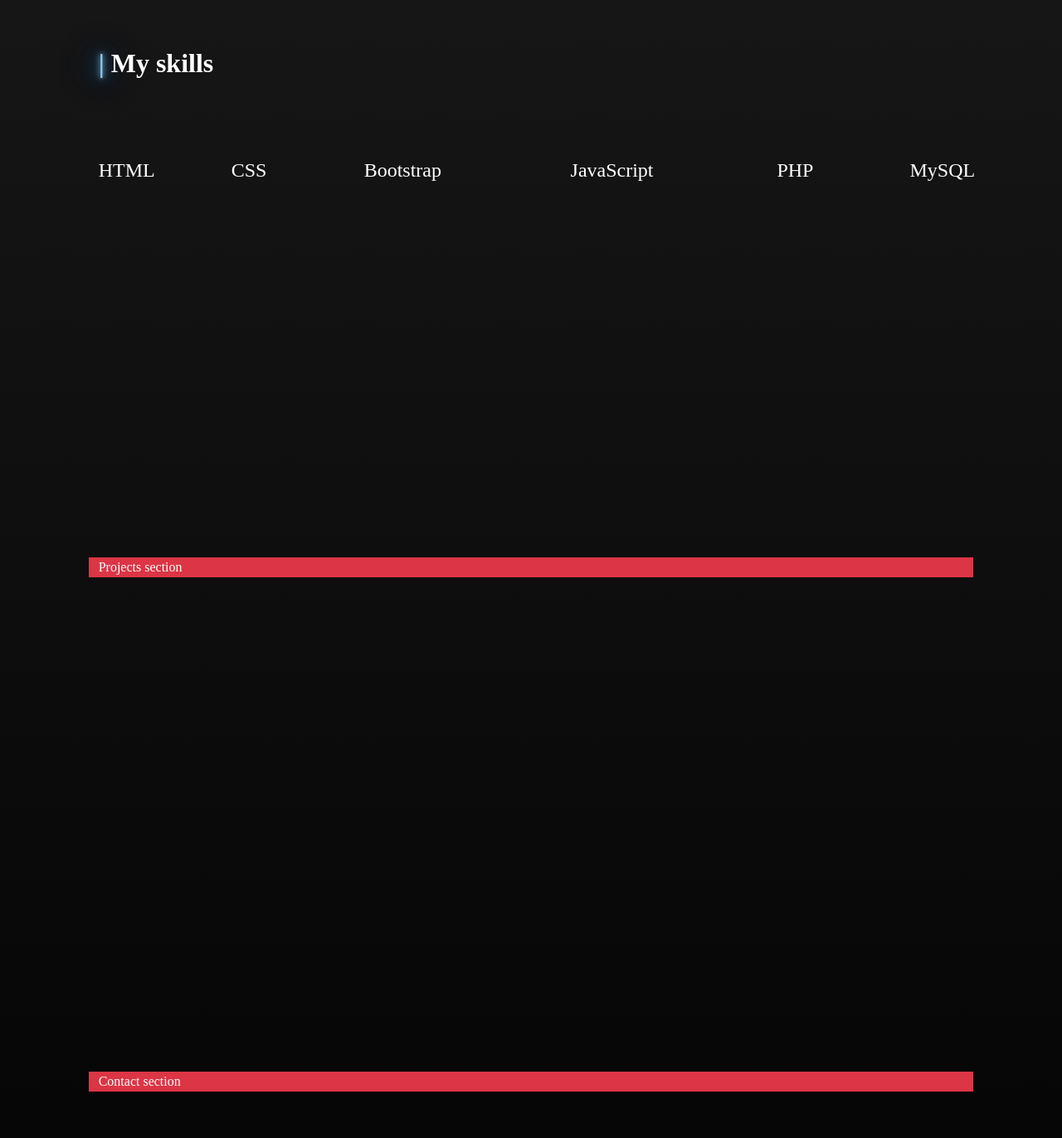
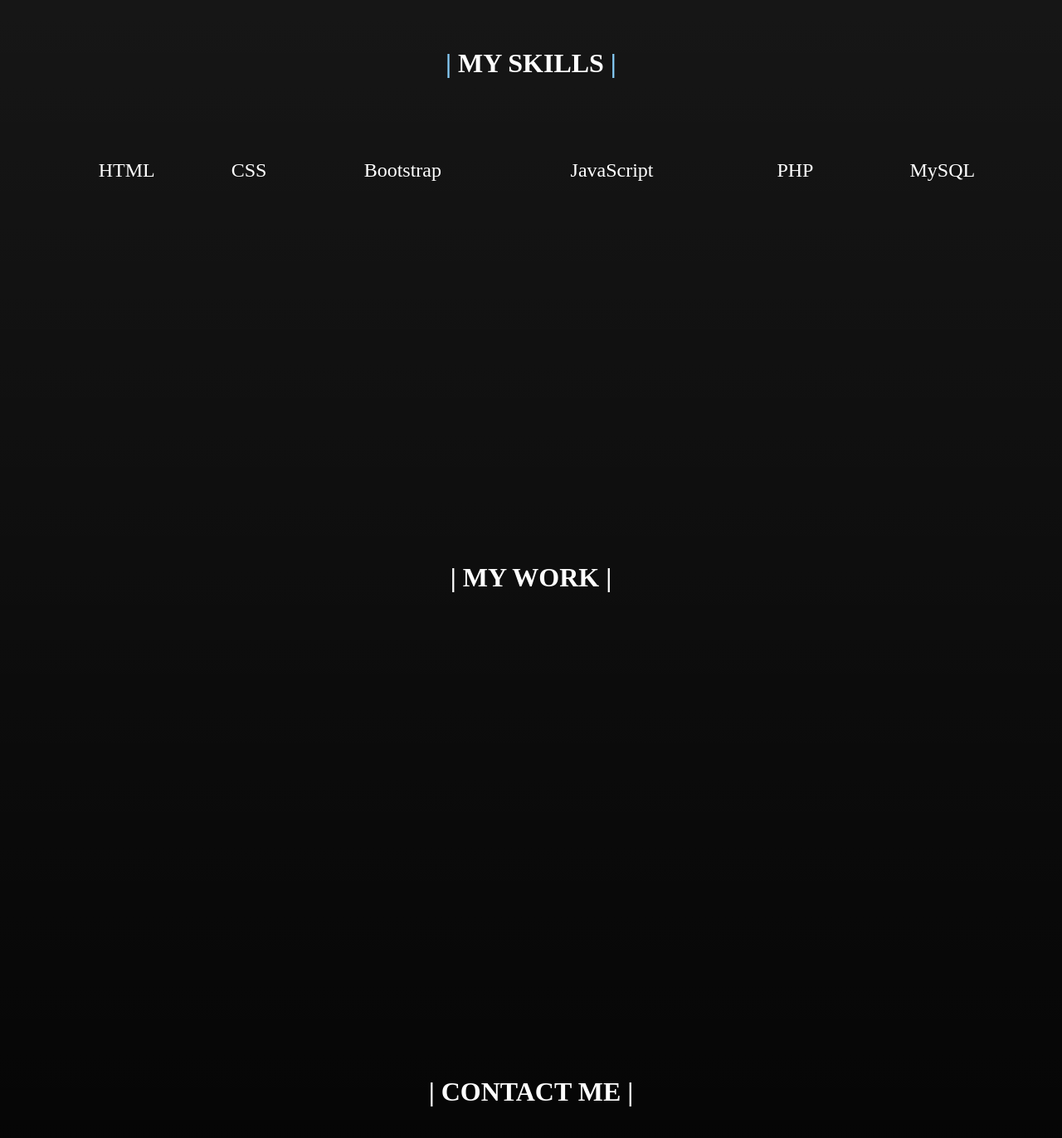
Before and after one commit to tamgtasa2611/portfolio, a website: page index.html in a window 1280 px wide. Shown: the part 1308-2680 px from the top of the page at 83% size. Drawn offline with nearby package versions, Linux system fonts and the light colour scheme.

Commit message:
update index

```diff
--- a/index.html
+++ b/index.html
@@ -4,7 +4,6 @@
     <meta charset="UTF-8" />
     <meta name="viewport" content="width=device-width, initial-scale=1.0" />
     <link rel="icon" type="image/x-icon" href="favicon.png" />
-    <link rel="stylesheet" href="https://cdn.jsdelivr.net/npm/bootstrap-icons@1.11.1/font/bootstrap-icons.css">
     <link href="https://cdn.jsdelivr.net/npm/bootstrap@5.3.2/dist/css/bootstrap.min.css" rel="stylesheet" integrity="sha384-T3c6CoIi6uLrA9TneNEoa7RxnatzjcDSCmG1MXxSR1GAsXEV/Dwwykc2MPK8M2HN" crossorigin="anonymous">
   </head>
     <link
@@ -69,7 +68,7 @@
               <div class="text-1 fs-4">Hi 👋 My name is Tam!</div>
               <div class="text-2 fs-1 mt-2">
                 I'm a
-                <span class="fs-1 fw-bold text-blue">Web Developer</span>
+                <span class="fs-1 fw-bold neon-text">Web Developer</span>
               </div>
               <div class="text-3 fs-6 mt-2">From Hanoi, Vietnam</div>
             </div>
@@ -91,8 +90,8 @@
         <div class="col-1"></div>
         <div class="col-10">
           <div class="row">
-            <div class="fs-2 fw-bold about-me">
-              <span class="text-blue">|</span> About me
+            <div class="fs-2 fw-bold about-me text-center neon-text">
+              <span>|</span> About me <span>|</span>
             </div>
           </div>
           <div class="row fs-4 mt-5 justify-content-between">
@@ -139,10 +138,11 @@
         <div class="col-1"></div>
         <div class="col-10">
           <div class="row">
-            <div class="fs-2 fw-bold">
-              <span class="text-blue">|</span> My skills
+            <div class="fs-2 fw-bold text-center neon-text">
+              <span>|</span> MY SKILLS <span>|</span>
             </div>
           </div>
+
 
           <div
             class="row mt-5 fs-4 h-75 align-items-center justify-content-between"
@@ -171,7 +171,13 @@
     >
       <div class="row">
         <div class="col-1"></div>
-        <div class="col-10 bg-danger">Projects section</div>
+        <div class="col-10">
+          <div class="row">
+            <div class="fs-2 fw-bold about-me text-center neon-text">
+              <span>|</span> MY WORK <span>|</span>
+            </div>
+          </div>
+        </div>
         <div class="col-1"></div>
       </div>
     </div>
@@ -183,7 +189,13 @@
     >
       <div class="row">
         <div class="col-1"></div>
-        <div class="col-10 bg-danger">Contact section</div>
+        <div class="col-10">
+          <div class="row">
+            <div class="fs-2 fw-bold about-me text-center neon-text">
+              <span>|</span> CONTACT ME <span>|</span>
+            </div>
+          </div>
+        </div>
         <div class="col-1"></div>
       </div>
     </div>
```
